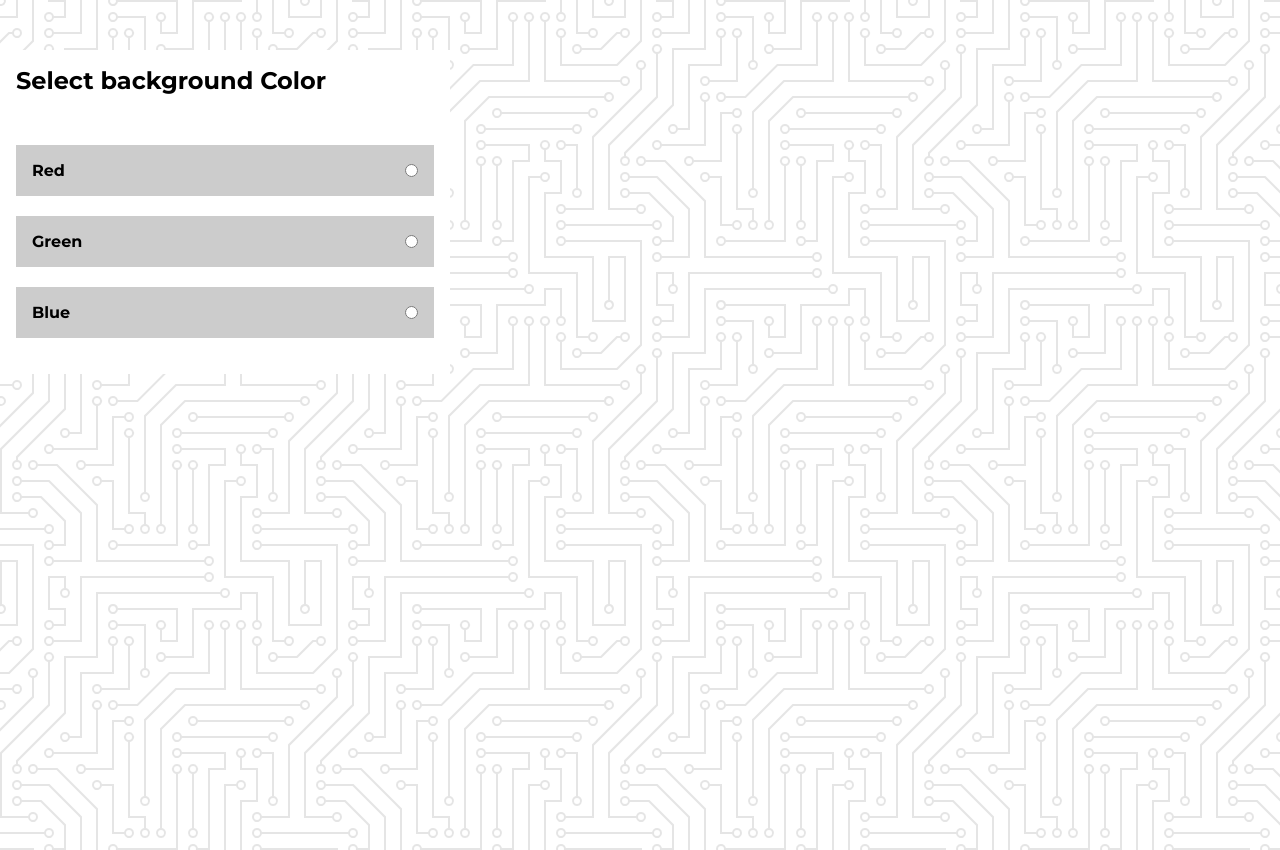
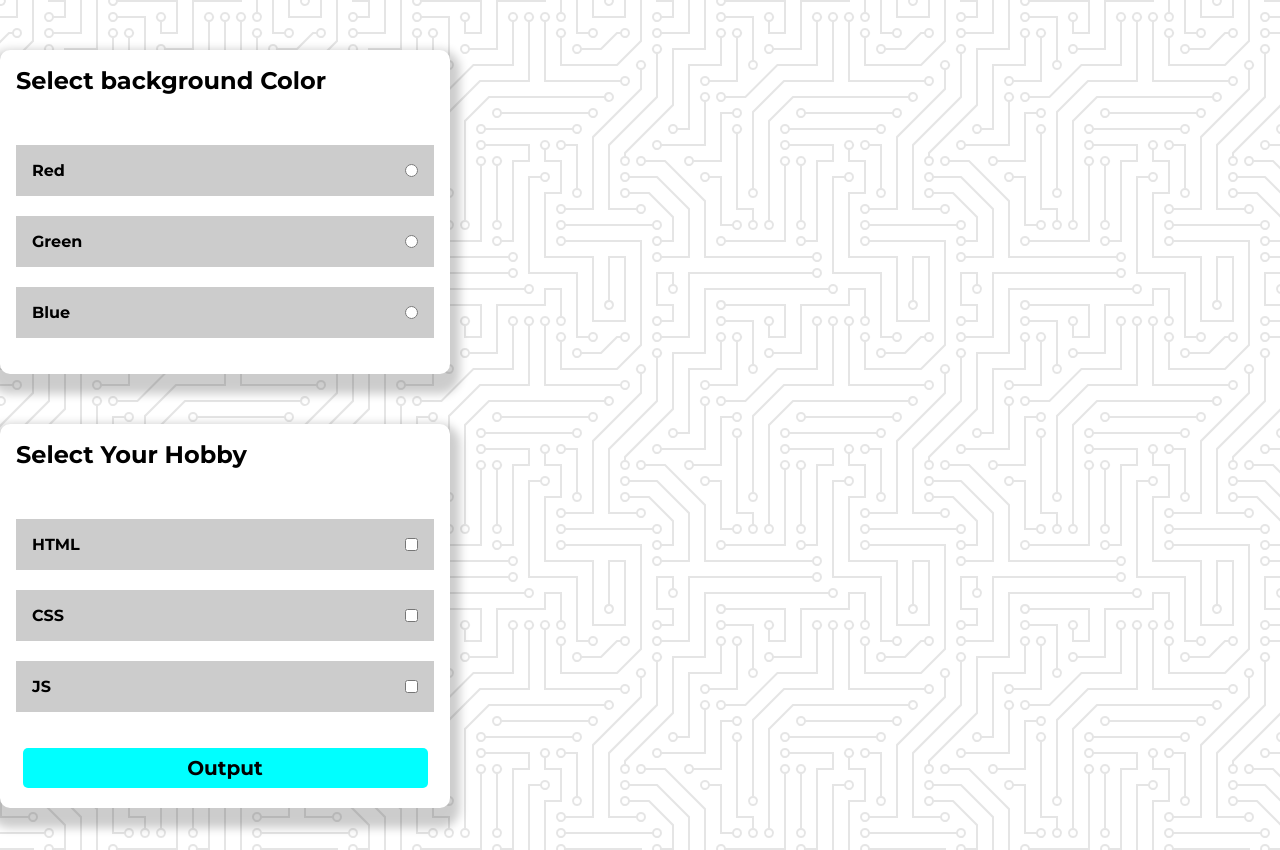
Before and after one commit to Yuriybidjo/js-exercises, a website: page 018_form/index.html in a window 1280 px wide. Drawn offline with Linux system fonts and the light colour scheme.

Commit message:
Create checkboxes hobby

```diff
--- a/018_form/index.html
+++ b/018_form/index.html
@@ -8,6 +8,7 @@
     <link rel="stylesheet" href="./style.css">
   </head>
   <body>
+    <div class="color-box boxes">
       <form>
         <h2>Select background Color</h2>
         <div>
@@ -26,5 +27,29 @@
           /></label>
         </div>
       </form>
+    </div>
+
+    <div class="hobby-box boxes">
+      <form id="hobby">
+        <h2>Select Your Hobby</h2>
+        <div>
+          <label
+            >HTML<input type="checkbox" value="html" name="hobby" id="html"
+          /></label>
+        </div>
+        <div>
+          <label
+            >CSS<input type="checkbox" value="css" name="hobby" id="css"
+          /></label>
+        </div>
+        <div>
+          <label
+            >JS<input type="checkbox" value="js" name="hobby" id="js"
+          /></label>
+        </div>
+      </form>
+
+      <p id="output-result">Output</p>
+    </div>
   </body>
 </html>
--- a/018_form/script.js
+++ b/018_form/script.js
@@ -1,4 +1,4 @@
-
+// radio-buttons
 const formEl = document.querySelector('form');
 const body = document.body;
 
@@ -13,3 +13,23 @@ function changeBg() {
     }
   }
 }
+
+// checkboxes
+
+const checkboxFormEl = document.getElementById('hobby');
+const outputEl = document.getElementById('output-result');
+
+checkboxFormEl.addEventListener('change', showOptions);
+
+function showOptions() {
+  const checkboxes = document.querySelectorAll('input[type="checkbox"]');
+  const checkedValues = [];
+
+  for (const checkbox of checkboxes) {
+    if (checkbox.checked) {
+      checkedValues.push(checkbox.value.toUpperCase());
+    }
+  }
+
+  outputEl.textContent = checkedValues.length > 0 ? checkedValues.join(', ') : 'None';
+}
--- a/018_form/style.css
+++ b/018_form/style.css
@@ -44,25 +44,48 @@ button {
   cursor: pointer;
 }
 
-form{
+.boxes {
   max-width: 450px;
+  border-radius: 10px;
+  margin-bottom: 50px;
   background-color: #fff;
+  box-shadow: 0 10px 10px 10px rgba(0, 0, 0, 0.2);
+}
+
+.hobby-box {
+  padding-bottom: 20px;
+
+  p {
+    width: 90%;
+    margin: 0 auto;
+    padding: 1rem;
+    text-align: center;
+    background-color: #fff;
+    font-size: 20px;
+    padding: 0.5rem 1rem;
+    border-radius: 5px;
+    background-color: aqua;
+  }
+}
+
+form {
+  width: 100%;
   padding: 1rem;
+  border-radius: 10px;
 
-  h2{
+  h2 {
     margin-bottom: 50px;
   }
 
-  & > div{
+  & > div {
     margin-bottom: 20px;
   }
 
-  label{
+  label {
     display: flex;
     align-items: center;
     justify-content: space-between;
     background-color: #ccc;
     padding: 1rem;
   }
-
 }
```
Lines whose indentation alone changed are shown as unchanged.
